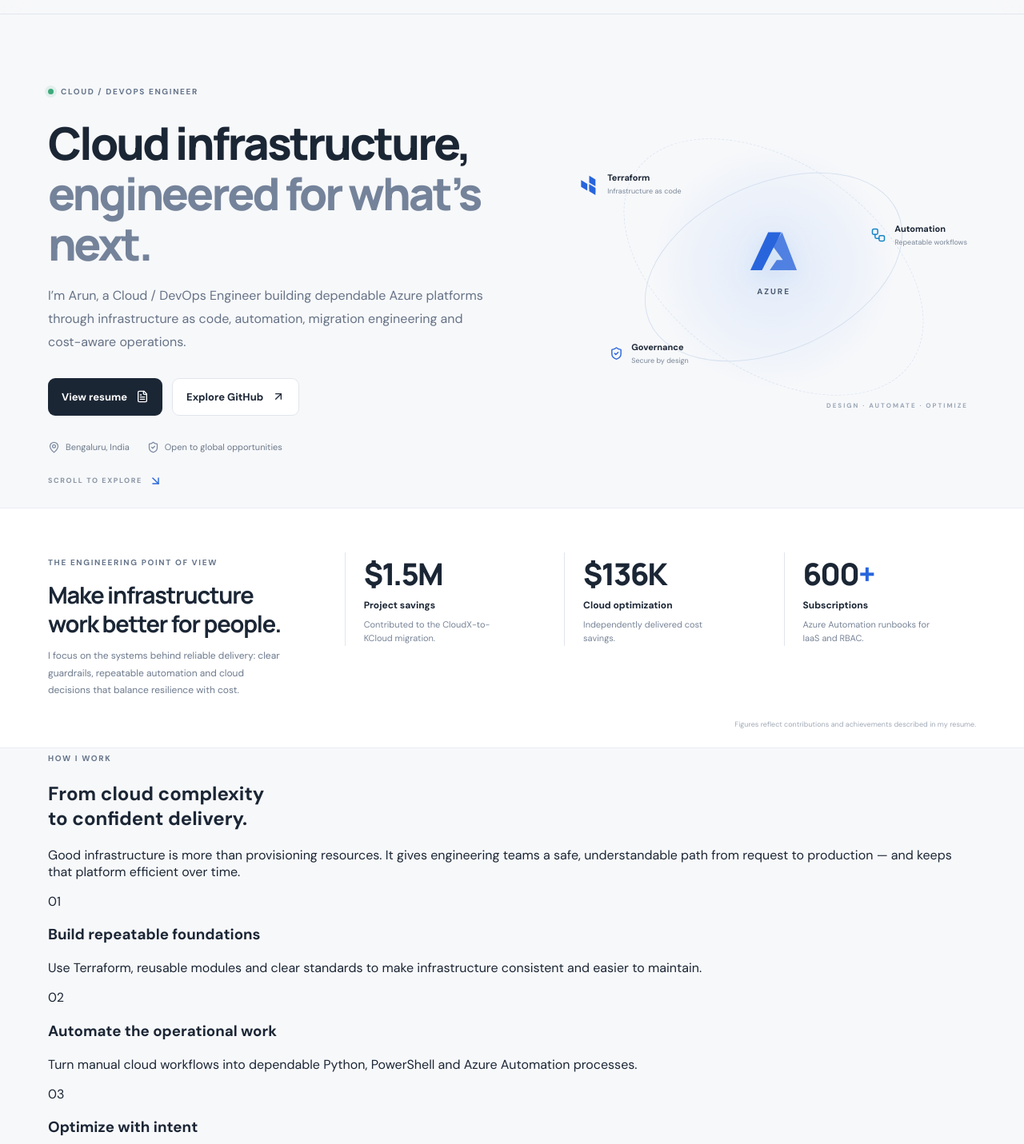
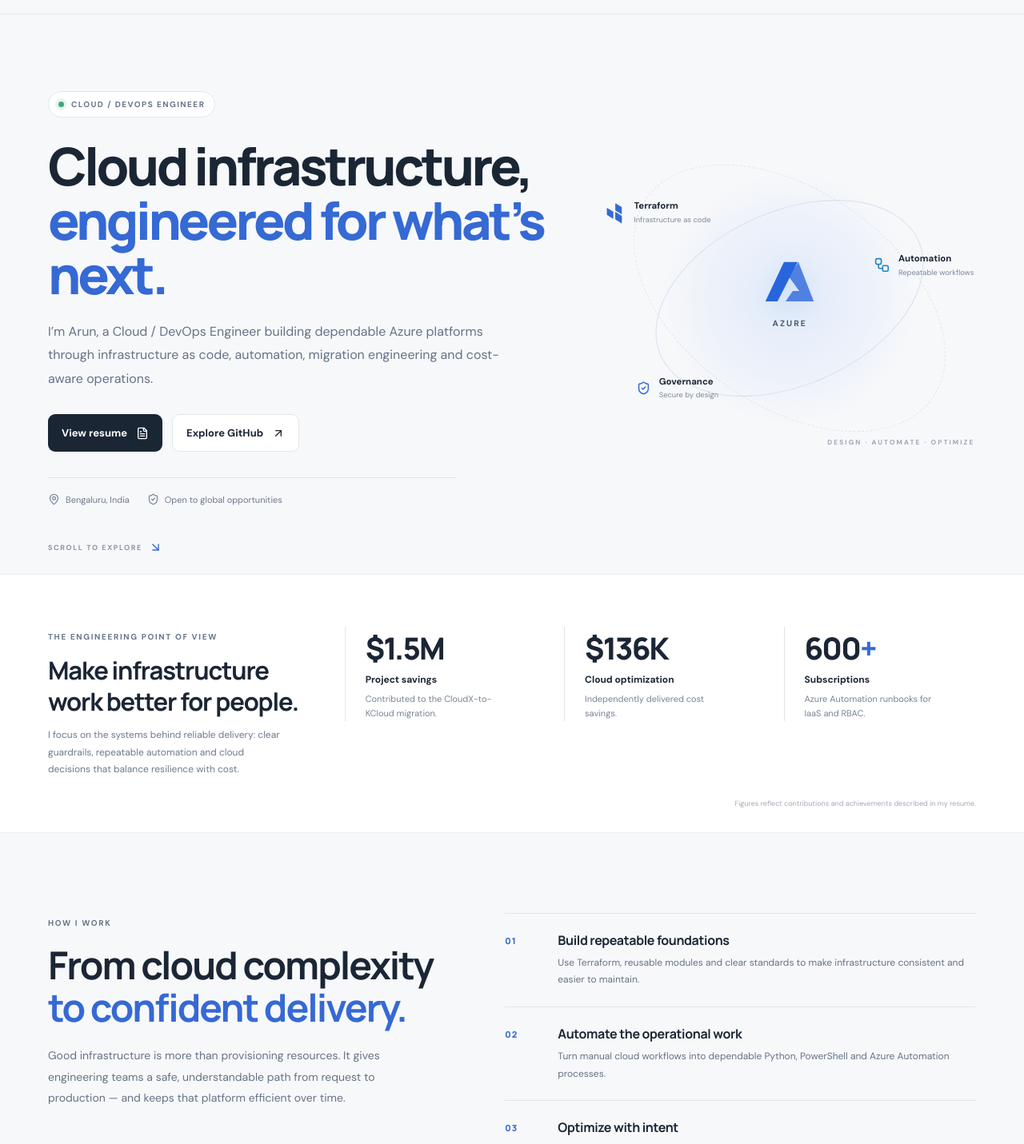
Before and after one commit to Arun-Negi/arun-cloud-portfolio, a React (Vite) app: page / in a window 1280 px wide. Shown: the part 60-1491 px from the top of the page at 80% size. Built offline with nearby package versions, Linux system fonts and the light colour scheme.

Commit message:
Add editorial Cloud DevOps portfolio styling

```diff
--- a/src/styles.css
+++ b/src/styles.css
@@ -954,3 +954,127 @@ body{background:var(--page-bg);color:var(--text-main);transition:background-colo
     transition: none !important;
   }
 }
+
+
+/* Portfolio refresh: editorial hierarchy, confident Cloud / DevOps positioning */
+:root {
+  --blue: #3569d4;
+  --editorial-accent: #b6c9f4;
+}
+.hero {
+  min-height: 625px;
+  padding-top: 96px;
+  padding-bottom: 86px;
+  grid-template-columns: 1.16fr .84fr;
+  gap: 54px;
+}
+.hero-copy { max-width: 680px; }
+.availability {
+  padding: 9px 12px;
+  border: 1px solid var(--border-color);
+  border-radius: 999px;
+  background: var(--surface);
+  letter-spacing: 1.45px;
+}
+.hero h1 {
+  max-width: 720px;
+  font-size: clamp(43px, 5.1vw, 68px);
+  letter-spacing: -3.7px;
+  line-height: 1.04;
+  margin: 27px 0 22px;
+}
+.hero h1 span { color: var(--blue); }
+.hero-lede {
+  max-width: 570px;
+  font-size: 16px;
+  line-height: 1.85;
+}
+.hero-meta {
+  padding-top: 19px;
+  border-top: 1px solid var(--border-color);
+  max-width: 510px;
+}
+.hero-visual { transform: scale(1.04); }
+.impact-band { padding-top: 65px; padding-bottom: 30px; }
+.impact-intro h2 { font-size: 31px; }
+.impact-stat { padding-left: 25px; }
+.approach-section {
+  display: grid;
+  grid-template-columns: .9fr 1.1fr;
+  gap: clamp(35px, 7vw, 100px);
+  padding-top: 100px;
+  padding-bottom: 100px;
+  align-items: start;
+}
+.approach-intro h2 {
+  font-family: Manrope, sans-serif;
+  font-size: clamp(34px, 4vw, 48px);
+  line-height: 1.12;
+  letter-spacing: -2px;
+  margin: 17px 0 20px;
+}
+.approach-intro h2 span { color: var(--blue); }
+.approach-intro > p {
+  max-width: 430px;
+  color: var(--text-muted);
+  font-size: 14px;
+  line-height: 1.9;
+}
+.approach-points { border-top: 1px solid var(--border-color); }
+.approach-points article {
+  display: grid;
+  grid-template-columns: 48px minmax(0,1fr);
+  gap: 18px;
+  padding: 22px 0;
+  border-bottom: 1px solid var(--border-color);
+}
+.approach-points article > span {
+  font: 800 11px Manrope, sans-serif;
+  color: var(--blue);
+  letter-spacing: 1px;
+  padding-top: 4px;
+}
+.approach-points h3 {
+  margin: 0 0 7px;
+  font: 700 16px Manrope, sans-serif;
+  letter-spacing: -.35px;
+}
+.approach-points p {
+  margin: 0;
+  max-width: 520px;
+  color: var(--text-muted);
+  font-size: 12px;
+  line-height: 1.8;
+}
+.section-heading h2 { letter-spacing: -1.6px; }
+.job-card { padding-top: 37px; padding-bottom: 40px; }
+.projects-section { padding-top: 100px; padding-bottom: 104px; }
+.projects-showcase .project-card { border-radius: 20px; }
+.project-card-heading h3 { letter-spacing: -.7px; }
+.site-footer { letter-spacing: .1px; }
+:root[data-theme="dark"] .hero h1 span,
+:root[data-theme="dark"] .approach-intro h2 span { color: #91b3ff; }
+:root[data-theme="dark"] .approach-points h3 { color: var(--text-main); }
+:root[data-theme="dark"] .availability { background: var(--surface); border-color: var(--border-color); color: var(--text-muted); }
+@media (max-width: 900px) {
+  .hero { grid-template-columns: 1fr .8fr; gap: 22px; }
+  .hero h1 { font-size: clamp(39px, 5vw, 52px); }
+  .approach-section { gap: 35px; }
+}
+@media (max-width: 650px) {
+  .hero { padding-top: 54px; }
+  .hero h1 { font-size: clamp(38px, 10vw, 49px); letter-spacing: -2.4px; }
+  .hero-meta { gap: 13px; }
+  .approach-section {
+    display: block;
+    padding-top: 70px;
+    padding-bottom: 70px;
+  }
+  .approach-intro { margin-bottom: 32px; }
+  .approach-intro h2 { font-size: 36px; }
+  .approach-points article { grid-template-columns: 34px minmax(0,1fr); gap: 12px; }
+  .impact-band { padding-top: 48px; }
+}
+@media (prefers-reduced-motion: reduce) {
+  .hero-visual, .approach-points article { transition: none !important; }
+}
```
